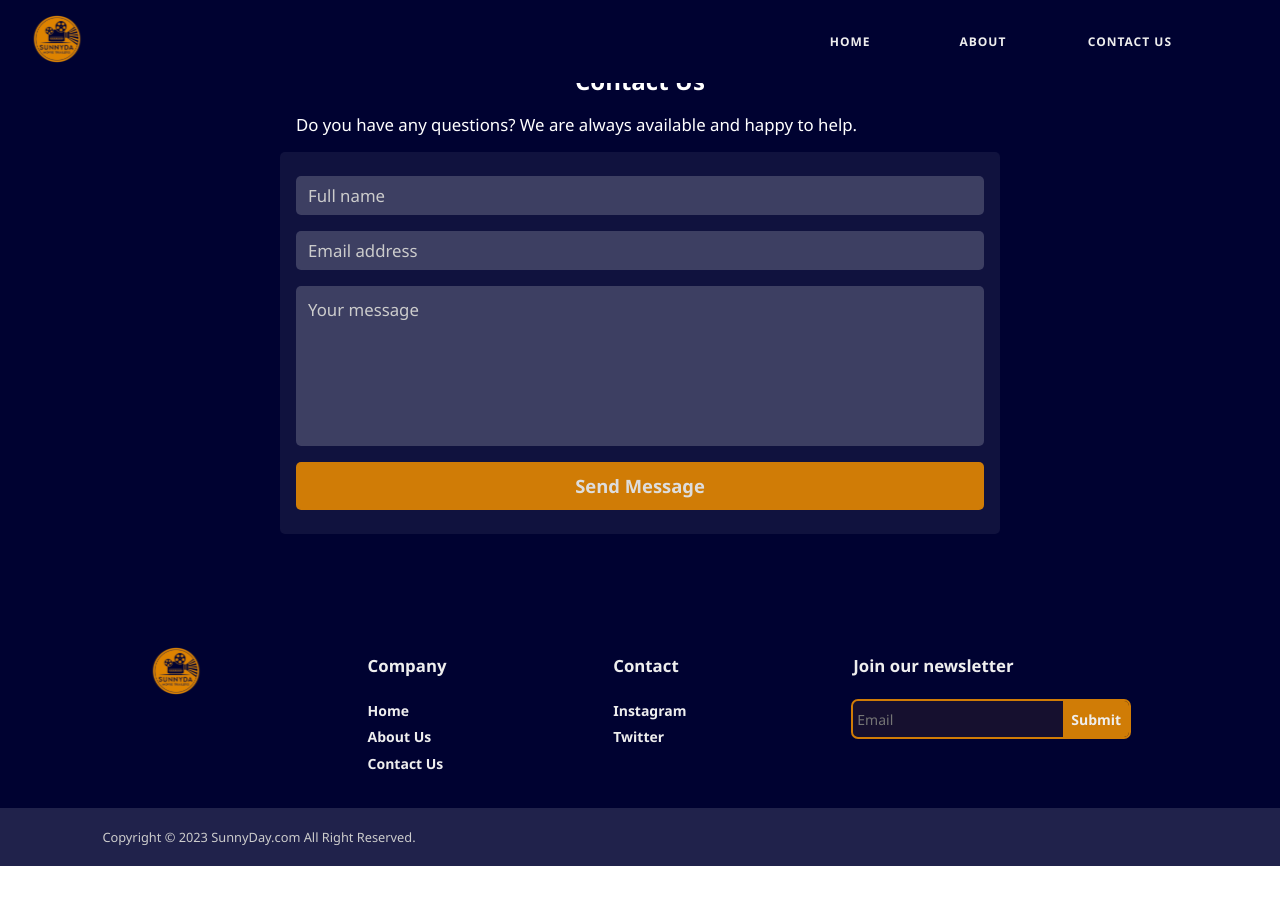
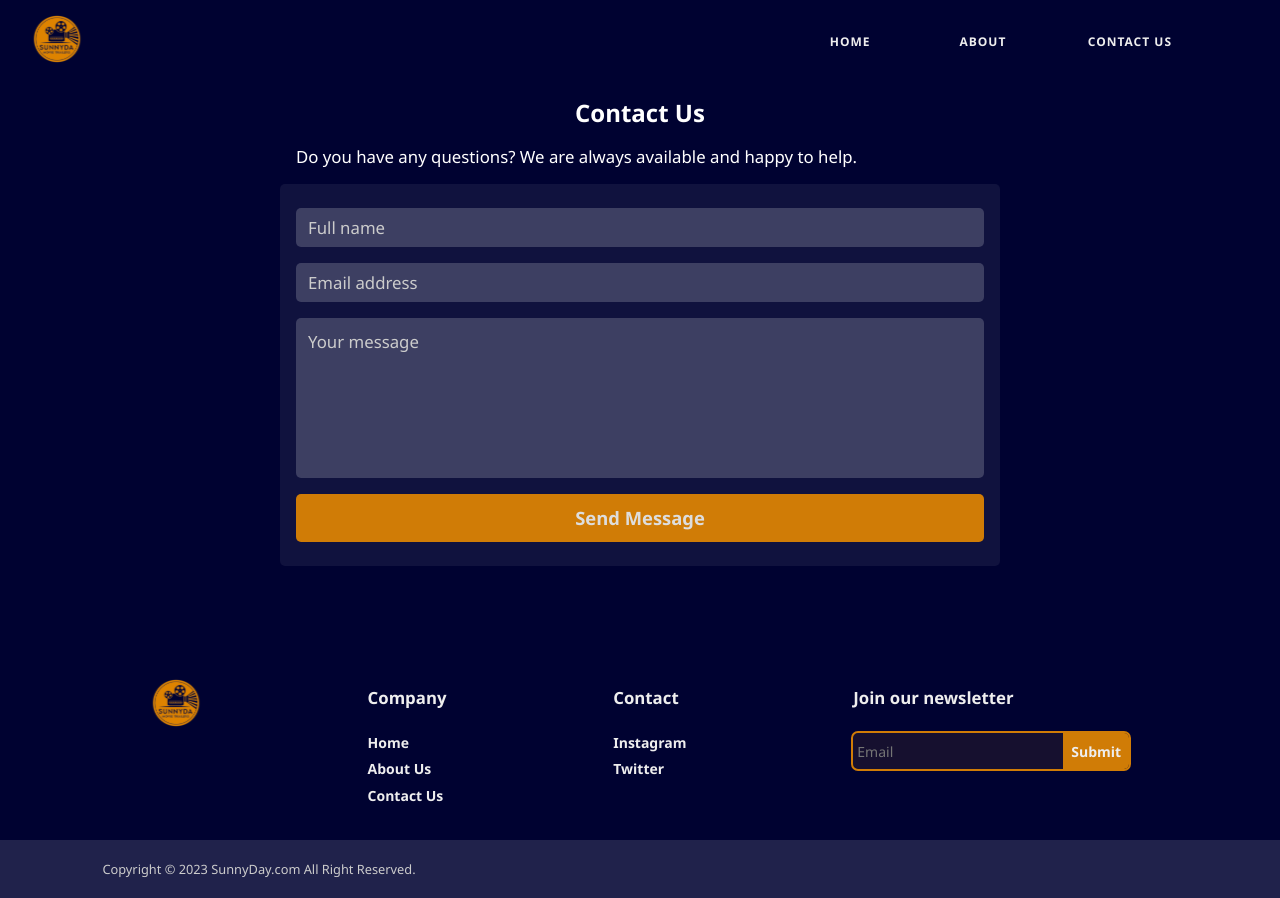
Before and after one commit to chochodev/SunnyDa-Landing-Page, a React (Vite) app: page /contact in a window 1280 px wide. Before the commit the page ends 866 px from the top, so only its background shows below. Built offline with nearby package versions, Linux system fonts and the light colour scheme.

Commit message:
updated with the contact us twerked

```diff
--- a/src/assets/css/pages/contact.css
+++ b/src/assets/css/pages/contact.css
@@ -5,7 +5,7 @@
     z-index: 50;
     background: var(--surface);
     overflow-x: hidden;
-    padding-top: 3rem;
+    padding-top: 5rem;
 }
 
 /* CONTACT FORM */
```
